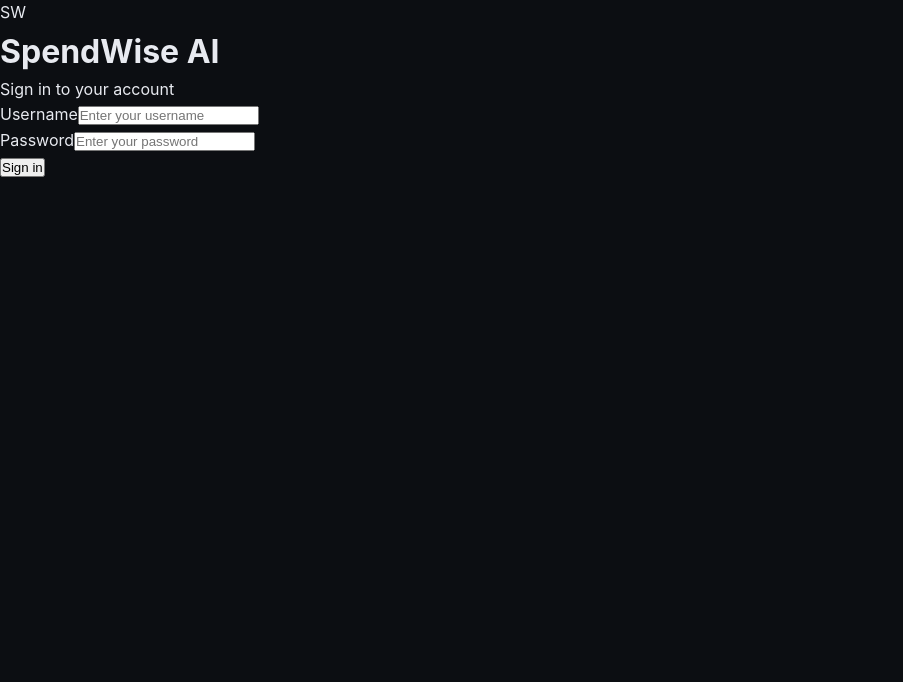
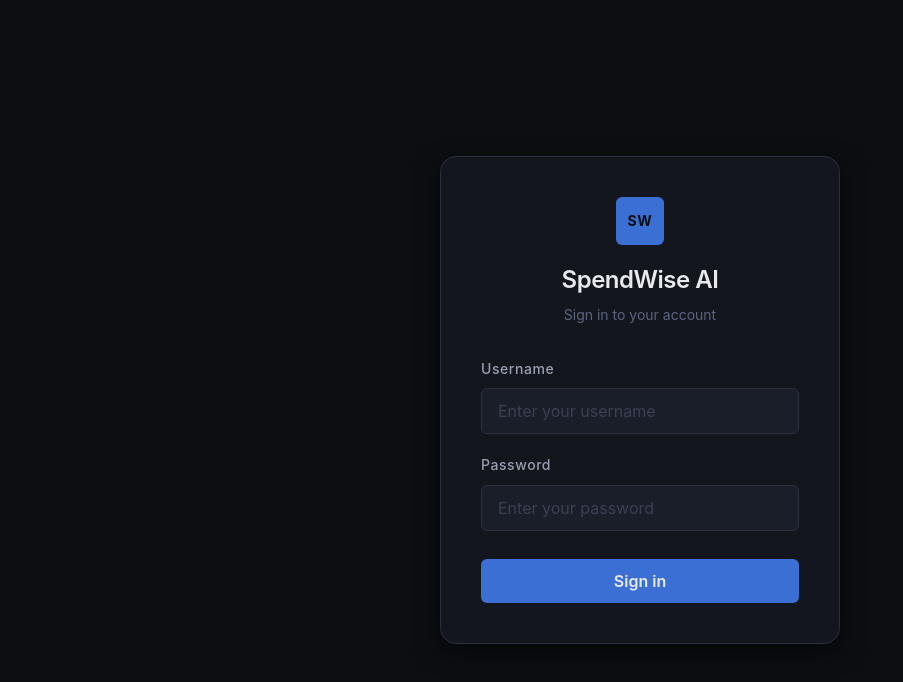
Before and after one commit to varaprasadchilakanti/Expense-Tracker-Frontend, an Angular app: page /login in a window 1280 px wide. Shown: the top 682 px of the page, without its empty margins (0-903 px from the left). Built offline with nearby package versions, Linux system fonts and the light colour scheme.

Commit message:
feat(login): add component styles using design system tokens

```diff
--- a/src/app/login/login.css
+++ b/src/app/login/login.css
@@ -0,0 +1,145 @@
+.login-page {
+  min-height: 100vh;
+  display: flex;
+  align-items: center;
+  justify-content: center;
+  background-color: var(--color-bg-base);
+  padding: var(--space-6);
+}
+
+.login-card {
+  width: 100%;
+  max-width: 400px;
+  background-color: var(--color-bg-surface);
+  border: 1px solid var(--color-border-default);
+  border-radius: var(--radius-xl);
+  padding: var(--space-10);
+  box-shadow: var(--shadow-lg);
+}
+
+.login-header {
+  display: flex;
+  flex-direction: column;
+  align-items: center;
+  margin-bottom: var(--space-8);
+}
+
+.login-logo {
+  display: flex;
+  align-items: center;
+  justify-content: center;
+  width: 48px;
+  height: 48px;
+  background-color: var(--color-accent-default);
+  color: var(--color-text-inverse);
+  font-family: var(--font-family-base);
+  font-size: var(--font-size-sm);
+  font-weight: var(--font-weight-bold);
+  letter-spacing: var(--letter-spacing-wide);
+  border-radius: var(--radius-md);
+  margin-bottom: var(--space-4);
+}
+
+.login-title {
+  font-size: var(--font-size-2xl);
+  font-weight: var(--font-weight-semibold);
+  color: var(--color-text-primary);
+  letter-spacing: var(--letter-spacing-tight);
+  margin-bottom: var(--space-1);
+}
+
+.login-subtitle {
+  font-size: var(--font-size-sm);
+  color: var(--color-text-muted);
+}
+
+.login-form {
+  display: flex;
+  flex-direction: column;
+  gap: var(--space-5);
+}
+
+.field-group {
+  display: flex;
+  flex-direction: column;
+  gap: var(--space-2);
+}
+
+.field-label {
+  font-size: var(--font-size-sm);
+  font-weight: var(--font-weight-medium);
+  color: var(--color-text-secondary);
+  letter-spacing: var(--letter-spacing-wide);
+}
+
+.field-input {
+  width: 100%;
+  background-color: var(--color-bg-elevated);
+  color: var(--color-text-primary);
+  border: 1px solid var(--color-border-default);
+  border-radius: var(--radius-md);
+  padding: var(--space-3) var(--space-4);
+  font-size: var(--font-size-md);
+  font-family: var(--font-family-base);
+  transition: border-color var(--transition-fast), box-shadow var(--transition-fast);
+  outline: none;
+}
+
+.field-input::placeholder {
+  color: var(--color-text-disabled);
+}
+
+.field-input:focus {
+  border-color: var(--color-accent-default);
+  box-shadow: var(--shadow-accent);
+}
+
+.field-input--error {
+  border-color: var(--color-danger-default);
+}
+
+.field-input--error:focus {
+  box-shadow: 0 0 0 3px rgba(239, 68, 68, 0.25);
+}
+
+.field-error {
+  font-size: var(--font-size-xs);
+  color: var(--color-danger-strong);
+}
+
+.form-error-banner {
+  background-color: var(--color-danger-subtle);
+  border: 1px solid var(--color-danger-muted);
+  border-radius: var(--radius-md);
+  padding: var(--space-3) var(--space-4);
+  font-size: var(--font-size-sm);
+  color: var(--color-danger-text);
+}
+
+.submit-btn {
+  width: 100%;
+  background-color: var(--color-accent-default);
+  color: var(--color-text-primary);
+  border: none;
+  border-radius: var(--radius-md);
+  padding: var(--space-3) var(--space-4);
+  font-size: var(--font-size-md);
+  font-weight: var(--font-weight-semibold);
+  font-family: var(--font-family-base);
+  cursor: pointer;
+  transition: background-color var(--transition-fast);
+  margin-top: var(--space-2);
+}
+
+.submit-btn:hover:not(:disabled) {
+  background-color: var(--color-accent-strong);
+}
+
+.submit-btn:disabled {
+  opacity: 0.6;
+  cursor: not-allowed;
+}
+
+.submit-btn--loading {
+  opacity: 0.7;
+}
```
